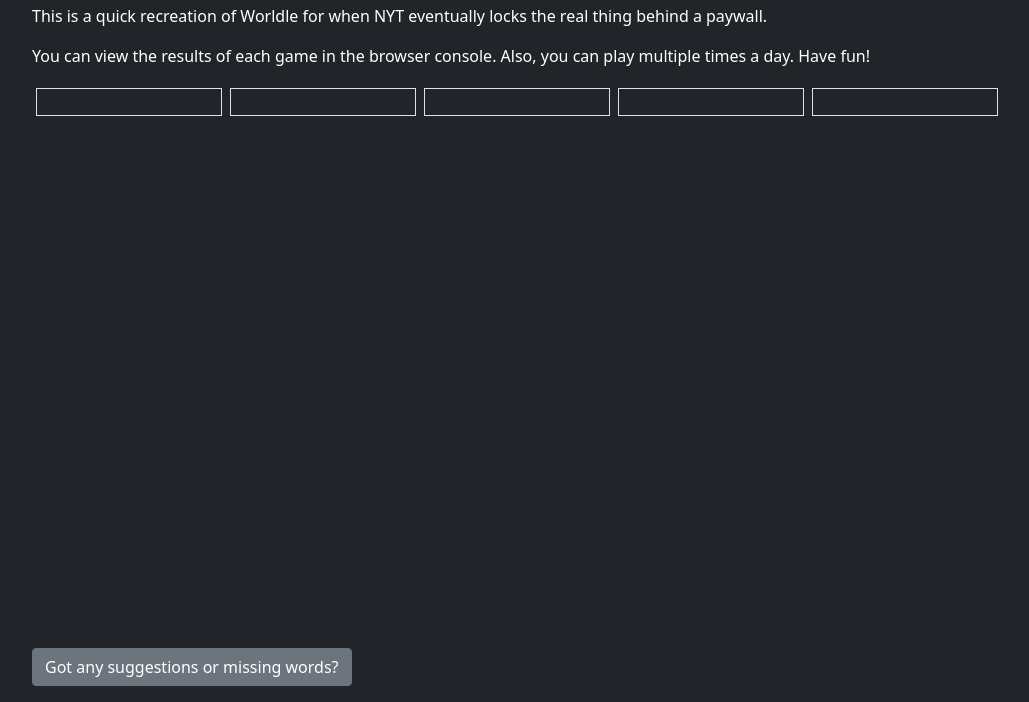
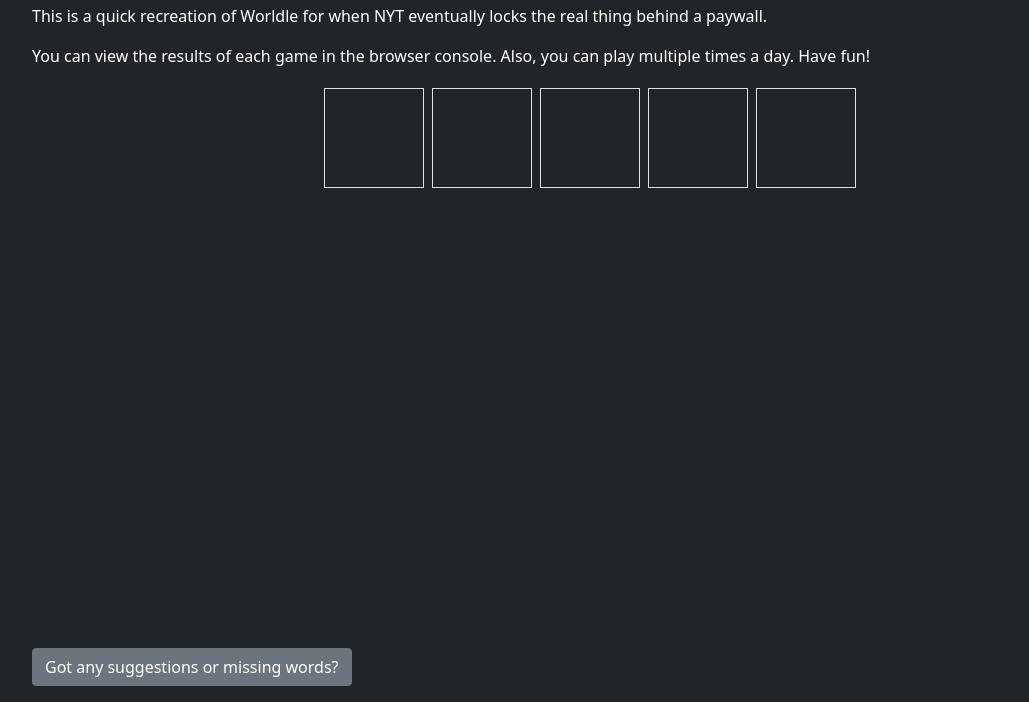
Before and after one commit to cstewart2010/cv, a plain HTML site: page verble.html in a window 1280 px wide. Shown: the part 98-800 px from the top of the page, without its empty margins (50-1079 px from the left). Drawn offline with nearby package versions, Linux system fonts and the light colour scheme.

Commit message:
Added more beautification

```diff
--- a/css/verble.css
+++ b/css/verble.css
@@ -12,4 +12,7 @@
 
 .solution-letter {
     text-transform: uppercase;
+    height: 100px;
+    width: 100px;
+    font-size: xx-large;
 }
--- a/js/verble.js
+++ b/js/verble.js
@@ -658,6 +658,7 @@ const Solutions = [
 ];
 
 const WORD = Solutions[Math.floor(Math.random()*Solutions.length)].toLowerCase();
+const ALPHANUMERICS = "1234567890poiuytrewqasdfghjklmnbvcxz";
 
 const EndGameMessage= {
     "1": "Unbelievable!",
@@ -693,8 +694,10 @@ function addAttempt(){
         }
         if (iterator < 5){
             const nextId = `letter-${Iterator}-${iterator+1}`;
-            letter.onkeyup = () => {
-                document.getElementById(nextId).focus();
+            letter.onkeyup = (e) => {
+                if (ALPHANUMERICS.includes(e.key)){
+                    document.getElementById(nextId).focus();
+                }
             }
         }
         attempt.appendChild(letter);
--- a/verble.html
+++ b/verble.html
@@ -59,7 +59,7 @@
                 You can view the results of each game in the browser console. Also, you can play multiple times a day. Have fun!
             </p>
         </div>
-        <div class="container">
+        <div class="container d-flex justify-content-center">
             <div id="attempts">
 
             </div>
```
